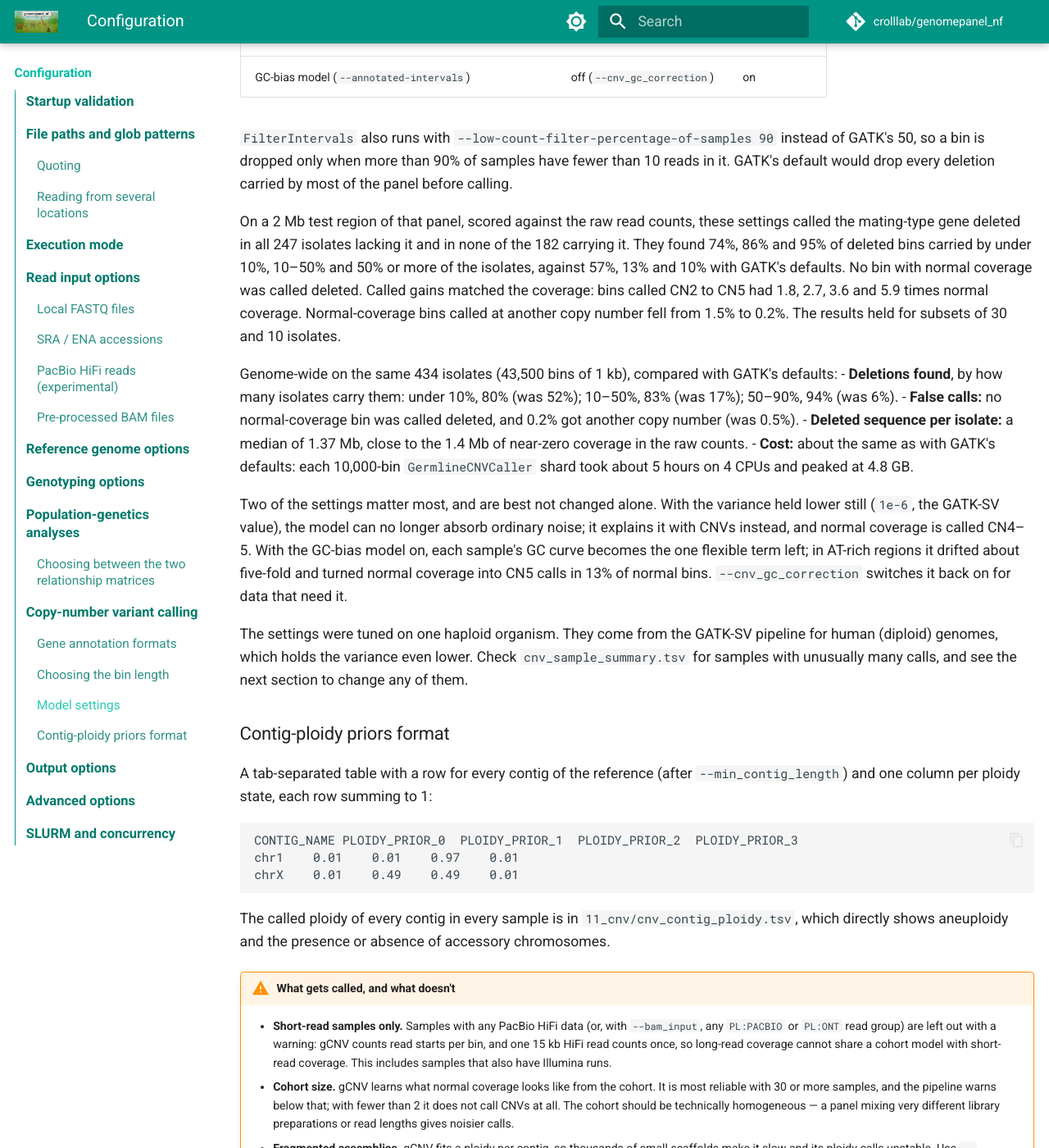
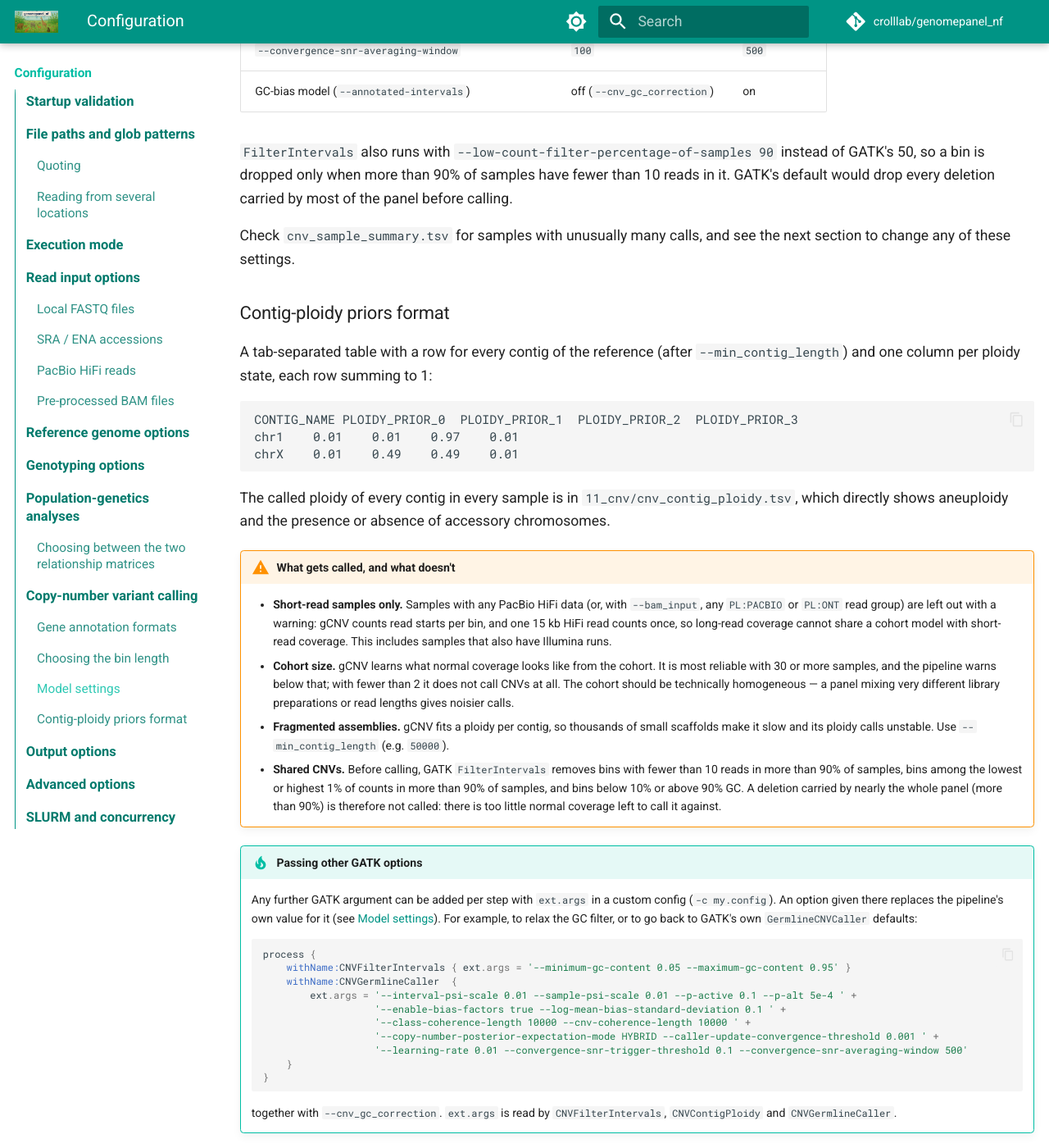
Before and after one commit to crolllab/genomepanel_nf, an MkDocs documentation site: the page built from docs/configuration.md, in a window 1280 px wide and 1400 px high, scrolled down 13023 px. Shown: the whole window at 82% size. Built offline with MkDocs 1.6.1 and Material for MkDocs 9.7.7, drawn with Linux system fonts in a browser that asks for light colours; comment, search, counter and statistics services are not loaded; the version menu is left out; some of the changed text lies outside the part shown.

Commit message:
Docs: surface CNV calling on the landing page, readable pipeline diagram, HiFi no longer experimental
Landing page: CNV calling gets its own paragraph and feature card, cards
cover joint variant calling and population genetics, and the diagram drops
its fixed dark-green fills so labels follow the light/dark theme (dashed
boxes mark optional analyses). Model settings: the test-panel results are
cut. PacBio HiFi is described as an optional input throughout.

```diff
--- a/docs/configuration.md
+++ b/docs/configuration.md
@@ -98,7 +98,7 @@
 
 ## Read input options
 
-Provide either or both of `--reads` and `--SRA_index`, optionally together with PacBio HiFi reads (`--hifi_reads`, `--hifi_SRA_index`; experimental). Alternatively, provide `--bam_input` if you have pre-processed BAM files (can't be combined with any read input). See below for details.
+Provide either or both of `--reads` and `--SRA_index`, optionally together with PacBio HiFi reads (`--hifi_reads`, `--hifi_SRA_index`). Alternatively, provide `--bam_input` if you have pre-processed BAM files (can't be combined with any read input). See below for details.
 
 ### Local FASTQ files
 
@@ -127,7 +127,9 @@
     assuming several runs share a library, with no other evidence, is not a safe
     default, since duplicate marking is scoped to the library.
 
-### PacBio HiFi reads (experimental)
+### PacBio HiFi reads
+
+Optional long-read input, given separately from Illumina reads.
 
 | Parameter | Type | Default | Description |
 |-----------|------|---------|-------------|
@@ -162,7 +164,7 @@
     If you set `Library_ID` in the map yourself, never give a HiFi run the same library
     as an Illumina run.
 
-!!! warning "Experimental"
+!!! warning "Limitations"
     - **Treat indel calls in samples with HiFi data with caution.** HiFi's main remaining
       error is a wrong homopolymer length, and HaplotypeCaller's indel error model (its
       default `--pcr-indel-model CONSERVATIVE`, which the pipeline does not change) was
@@ -406,13 +408,11 @@
 
 ### Model settings
 
-gCNV's own defaults were made for exome and human data, and they miss deletions that many
+gCNV's own defaults were made for exome and human data. They miss deletions that many
 samples share: the model lets each bin's unexplained variance grow until a shared deletion
 looks like noise, and its "bias factors" learn the deletion as a coverage bias of the bin.
-On a panel of 434 isolates of a haploid fungus, they called none of the 247 isolates that lack
-a 2 kb mating-type gene as deleted, and found only about 10% of the deletions carried by half
-the panel or more. The pipeline therefore runs `GermlineCNVCaller` with the settings of the
-GATK-SV whole-genome pipeline, adjusted on that panel:
+The pipeline therefore runs `GermlineCNVCaller` with the settings of the GATK-SV
+whole-genome pipeline, adjusted for panels:
 
 | GATK option | Pipeline | GATK default |
 |---|---|---|
@@ -433,30 +433,8 @@
 50, so a bin is dropped only when more than 90% of samples have fewer than 10 reads in it.
 GATK's default would drop every deletion carried by most of the panel before calling.
 
-On a 2 Mb test region of that panel, scored against the raw read counts, these settings
-called the mating-type gene deleted in all 247 isolates lacking it and in none of the 182
-carrying it. They found 74%, 86% and 95% of deleted bins carried by under 10%, 10–50% and
-50% or more of the isolates, against 57%, 13% and 10% with GATK's defaults. No bin with normal
-coverage was called deleted. Called gains matched the coverage: bins called CN2 to CN5 had
-1.8, 2.7, 3.6 and 5.9 times normal coverage. Normal-coverage bins called at another copy number
-fell from 1.5% to 0.2%. The results held for subsets of 30 and 10 isolates.
-
-Genome-wide on the same 434 isolates (43,500 bins of 1 kb), compared with GATK's defaults:
-- **Deletions found**, by how many isolates carry them: under 10%, 80% (was 52%); 10–50%, 83% (was 17%); 50–90%, 94% (was 6%).
-- **False calls:** no normal-coverage bin was called deleted, and 0.2% got another copy number (was 0.5%).
-- **Deleted sequence per isolate:** a median of 1.37 Mb, close to the 1.4 Mb of near-zero coverage in the raw counts.
-- **Cost:** about the same as with GATK's defaults: each 10,000-bin `GermlineCNVCaller` shard took about 5 hours on 4 CPUs and peaked at 4.8 GB.
-
-Two of the settings matter most, and are best not changed alone. With the variance held
-lower still (`1e-6`, the GATK-SV value), the model can no longer absorb ordinary noise; it
-explains it with CNVs instead, and normal coverage is called CN4–5. With the GC-bias model on,
-each sample's GC curve becomes the one flexible term left; in AT-rich regions it drifted
-about five-fold and turned normal coverage into CN5 calls in 13% of normal bins.
-`--cnv_gc_correction` switches it back on for data that need it.
-
-The settings were tuned on one haploid organism. They come from the GATK-SV pipeline for human
-(diploid) genomes, which holds the variance even lower. Check `cnv_sample_summary.tsv` for
-samples with unusually many calls, and see the next section to change any of them.
+Check `cnv_sample_summary.tsv` for samples with unusually many calls, and see the next
+section to change any of these settings.
 
 ### Contig-ploidy priors format
 
```
Also changed, not shown: docs/changelog.md (+2 -7 lines), docs/getting-started.md (+3 -3 lines), docs/index.md (+56 -39 lines), docs/output.md (+2 -2 lines).
